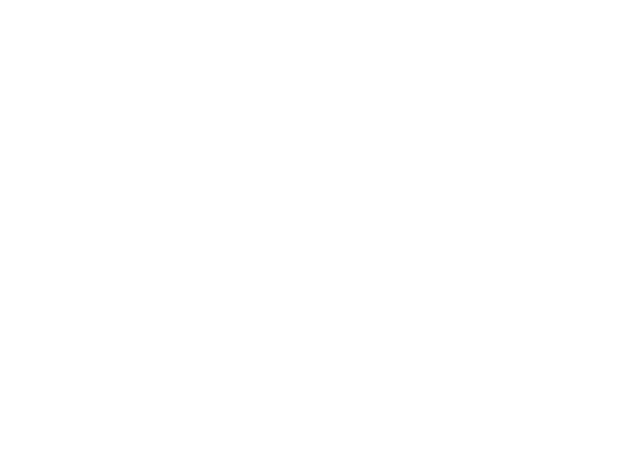
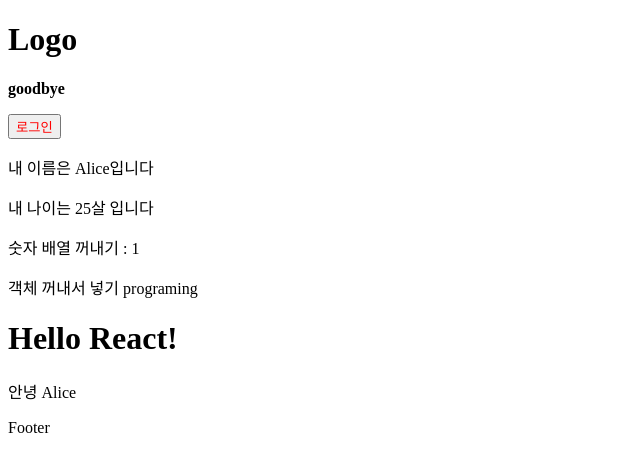
Before and after one commit to genai-frontend-202610/react-basic, a React (Vite) app: page / in a window 1280 px wide. Shown: the top 472 px of the page, without its empty margins (0-640 px from the left). Built offline with nearby package versions, Linux system fonts and the light colour scheme.

Commit message:
component 기본 수업

```diff
--- a/src/App.jsx
+++ b/src/App.jsx
@@ -1,11 +1,21 @@
 
 import './App.css'
+import Header from './components/Header'
+import Footer from './components/Footer'
+import Section from './components/Section'
+import Main from './components/Main'
 
 function App() {
 
+  const getGreeting=(name)=>`안녕 ${name}`
   return (
     <main>
-
+      <Header />
+      <Main/>
+      <Section />
+      <h1>Hello React!</h1>
+      <p>{getGreeting('Alice')}</p>
+      <Footer />
     </main>
   )
 }
--- /dev/null
+++ b/src/components/Footer.jsx
@@ -0,0 +1,9 @@
+import React from 'react'
+
+const Footer = () => {
+  return (
+    <div>Footer</div>
+  )
+}
+
+export default Footer
--- /dev/null
+++ b/src/components/Header.jsx
@@ -0,0 +1,19 @@
+import React from 'react'
+
+const Header = () => {
+
+    const isLoggedIn = false
+    return (
+        <div>
+            <h1>Logo</h1>
+            <p>
+                {isLoggedIn ?
+                    <strong>hello</strong> :
+                    <strong>goodbye</strong>}
+            </p>
+
+        </div>
+    )
+}
+
+export default Header
--- /dev/null
+++ b/src/components/Main.css
@@ -0,0 +1,6 @@
+.logout {
+    color:blue
+}
+.login {
+    color:red
+}
--- /dev/null
+++ b/src/components/Main.jsx
@@ -0,0 +1,19 @@
+import React from 'react'
+import './Main.css'
+const Main = () => {
+
+    const user = {
+        name: 'liz',
+        isLogin: false
+    }
+    if (user.isLogin) {
+        return <button className='logout'>로그아웃</button>
+    }
+    else {
+
+        return <button className='login'>로그인</button>
+    }
+
+}
+
+export default Main
--- /dev/null
+++ b/src/components/Section.jsx
@@ -0,0 +1,22 @@
+import React from 'react'
+
+const Section = () => {
+    const name = 'Alice'
+    const age = 25
+    const numbers = [1, 2, 3, 4]
+    const obj = {
+        city: 'seoul',
+        hobby: 'programing'
+    }
+
+    return (
+        <div>
+            <p>내 이름은 {name}입니다</p>
+            <p>내 나이는 {age}살 입니다</p>
+            <p>숫자 배열 꺼내기 : {numbers[0]}</p>
+            <p>객체 꺼내서 넣기 {obj.hobby}</p>
+        </div>
+    )
+}
+
+export default Section
```
